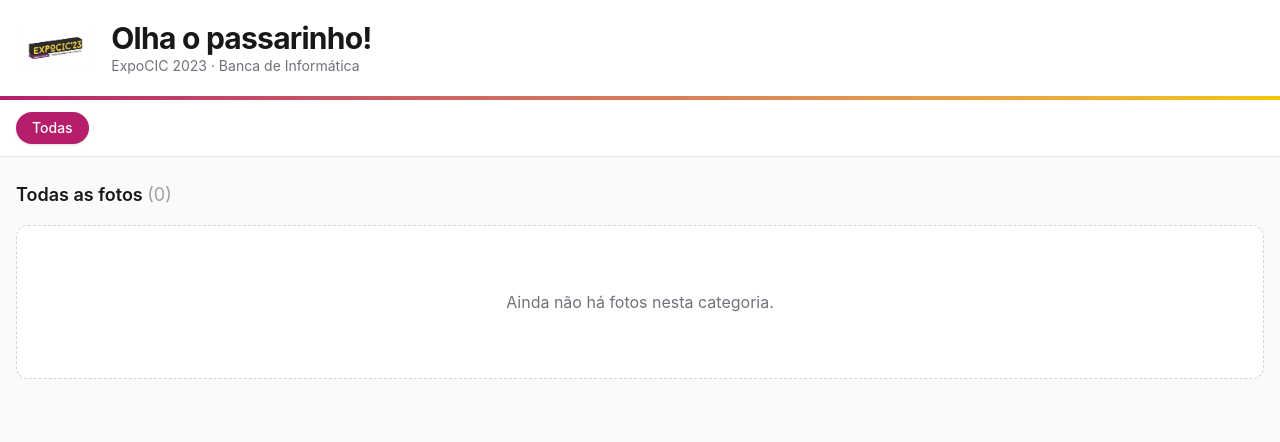
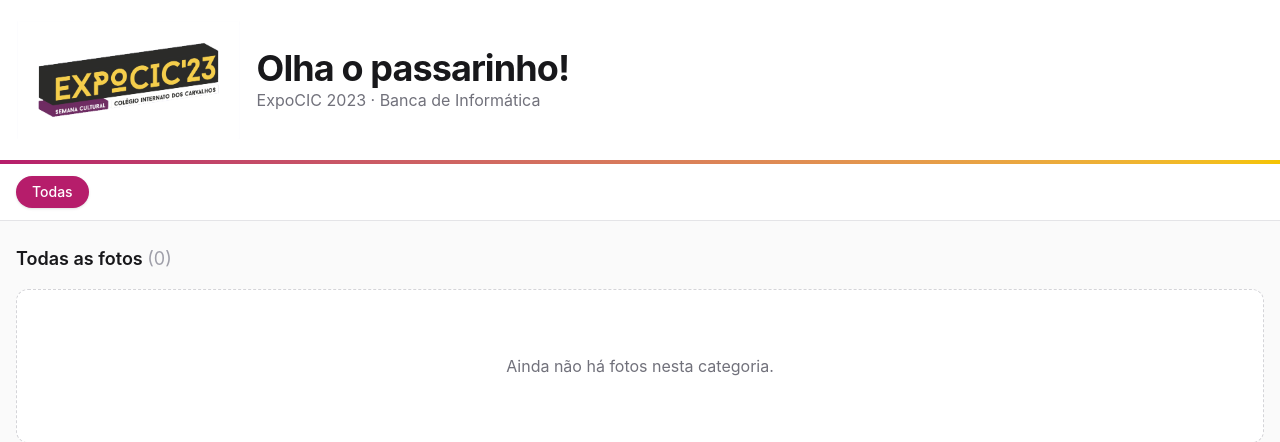
Before and after one commit to derqleine/olha-o-passarinho, a PHP site: page / in a window 1280 px wide. Shown: the top 442 px of the page. Run offline with PHP 8.4, Linux system fonts and the light colour scheme; data that the repository does not hold is empty.

Commit message:
Adjust gallery header and thumbnails

```diff
--- a/web/assets/js/gallery.js
+++ b/web/assets/js/gallery.js
@@ -30,7 +30,7 @@ document.addEventListener("DOMContentLoaded", () => {
       const button = document.createElement("button");
       button.type = "button";
       button.className =
-        "group block overflow-hidden rounded-xl bg-zinc-200 shadow-sm ring-1 ring-zinc-200 transition-shadow hover:shadow-lg focus-visible:outline-2 focus-visible:outline-offset-2 focus-visible:outline-brand";
+        "group block overflow-hidden rounded-lg bg-zinc-200 shadow-sm ring-1 ring-zinc-200 transition-shadow hover:shadow-lg focus-visible:outline-2 focus-visible:outline-offset-2 focus-visible:outline-brand";
       button.setAttribute("aria-label", `Abrir foto ${i + 1}`);
       button.addEventListener("click", () => openLightbox(i));
 
--- a/web/index.php
+++ b/web/index.php
@@ -49,10 +49,10 @@ $chipInativo = $chip . ' bg-zinc-100 text-zinc-700 hover:bg-zinc-200';
 
   <header class="bg-white">
     <div class="mx-auto flex max-w-7xl items-center gap-4 px-4 py-5">
-      <img src="assets/logo_ExpoCIC.png" alt="ExpoCIC 2023" class="h-12 w-auto sm:h-14">
+      <img src="assets/logo_ExpoCIC_header.png" alt="ExpoCIC 2023" class="h-14 w-auto sm:h-30">
       <div>
-        <h1 class="text-2xl font-bold tracking-tight sm:text-3xl">Olha o passarinho!</h1>
-        <p class="text-sm text-zinc-500">ExpoCIC 2023 · Banca de Informática</p>
+        <h1 class="text-2xl font-bold tracking-tight sm:text-4xl">Olha o passarinho!</h1>
+        <p class="text-sm text-zinc-500 sm:text-base">ExpoCIC 2023 · Banca de Informática</p>
       </div>
     </div>
     <div class="h-1 bg-linear-to-r from-brand to-accent"></div>
```
Also changed, not shown: web/assets/css/style.css, web/assets/logo_ExpoCIC_header.png (added).
